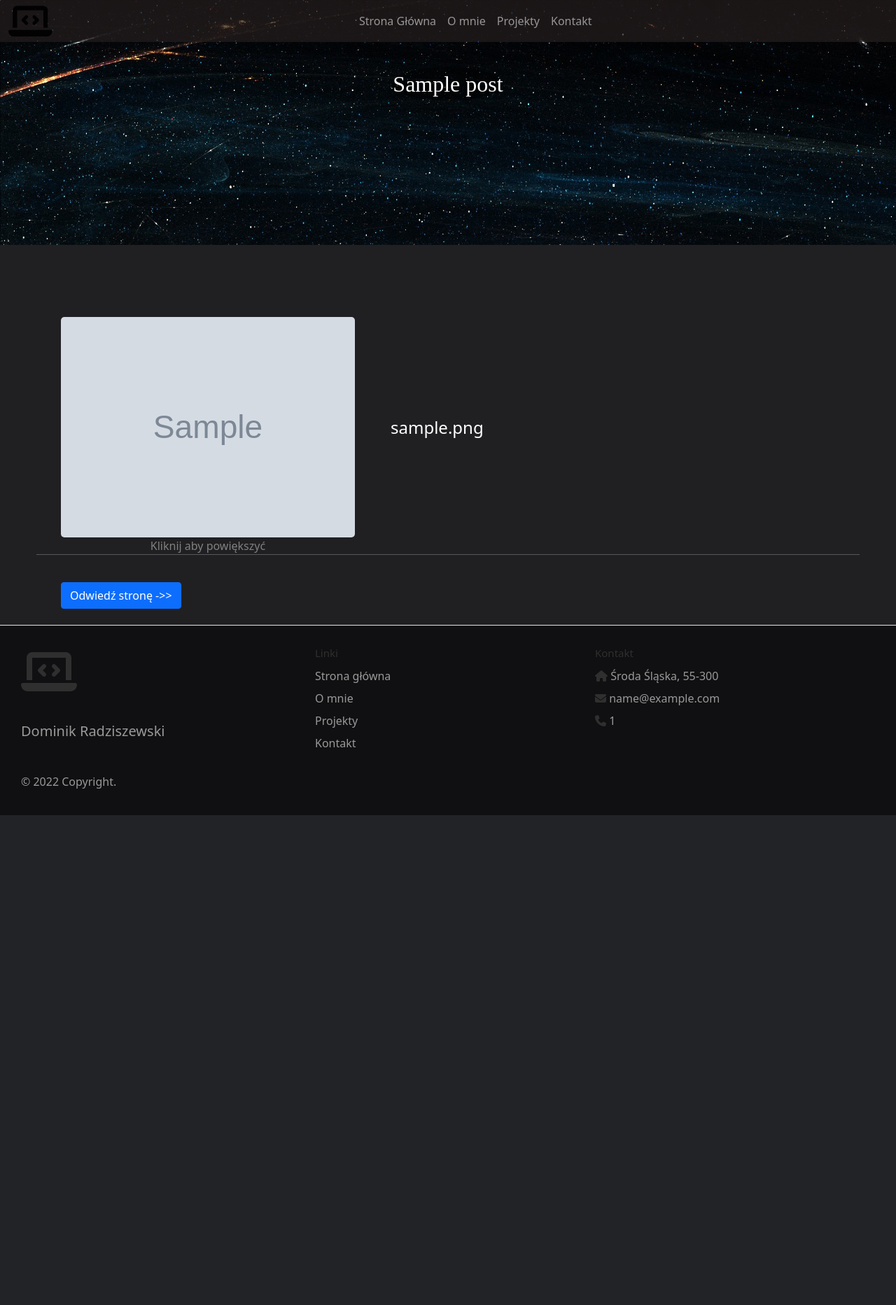
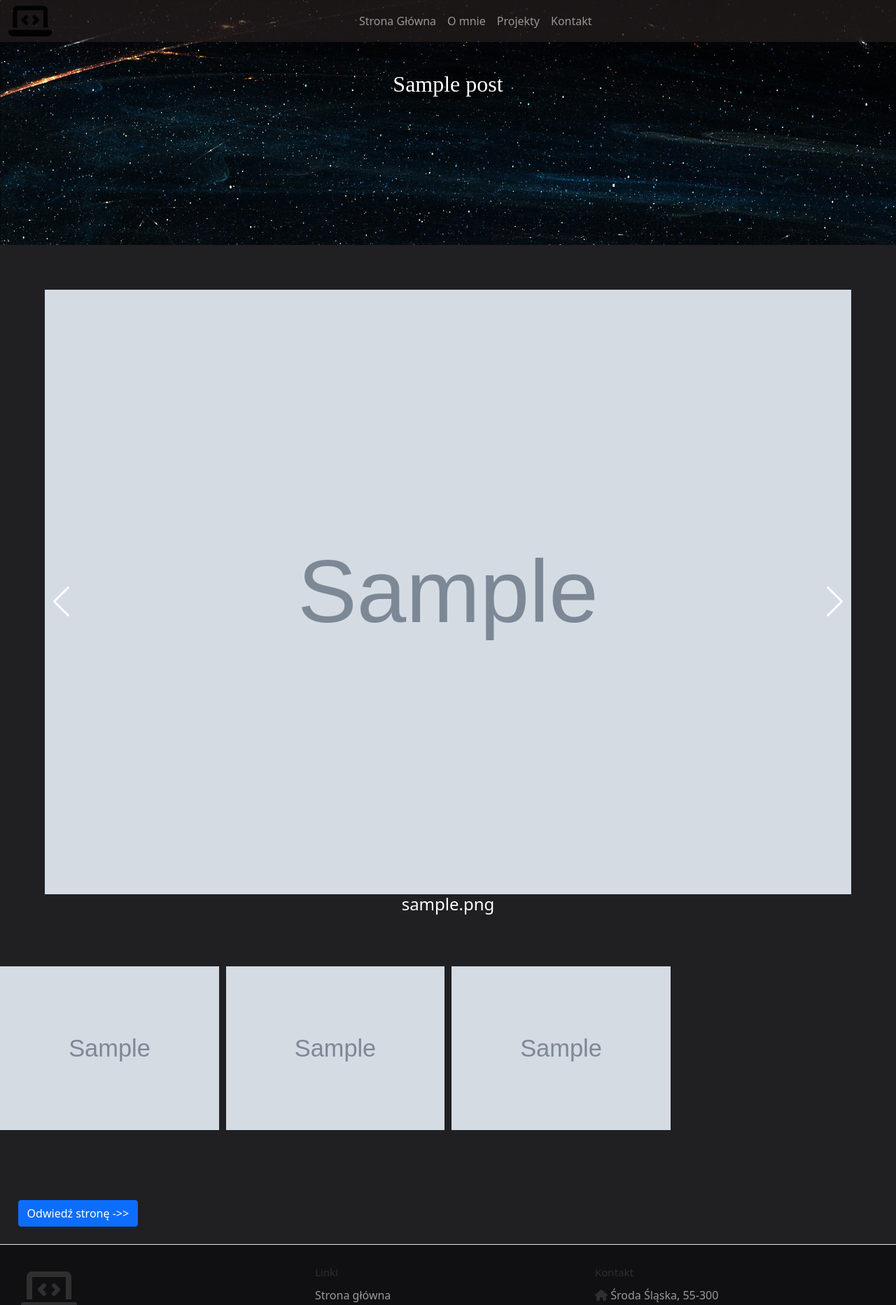
Before and after one commit to DoradR/Portfolio, a Django app: page /projects/all/description/1/ in a window 1280 px wide. Shown: the top 1865 px of the page at 70% size. Before the commit the page ends 1165 px from the top, so only its background shows below. Run offline with Django 4.2, Linux system fonts and the light colour scheme; tables that the repository leaves empty hold one stand-in row (values such as "Sample post"); grey boxes marked "Sample" are stand-in pictures; some libraries are stand-ins or nearby versions.

Commit message:
Create swiper in deatails of project page

```diff
--- a/DominikRadziszewski/static/all_projects_page.css
+++ b/DominikRadziszewski/static/all_projects_page.css
@@ -13,6 +13,7 @@
     margin: 25px 0;
     display: flex;
     justify-content: center;
+    text-align: center;
 }
 
 @media only screen  and (max-width: 850px){
--- a/DominikRadziszewski/static/details_of_project_page.css
+++ b/DominikRadziszewski/static/details_of_project_page.css
@@ -33,121 +33,218 @@
     }
 }
 
-.photos {
+/*.photos {*/
+/*    width: 90%;*/
+/*    margin: 80px 5% 0 5%;*/
+/*}*/
+
+/*.photos img{*/
+/*    width: 90%;*/
+/*    margin: 5% 5% 0 5%;*/
+/*}*/
+
+/*.col-sm-5 {*/
+/*    text-align: center;*/
+/*    color: gray;*/
+/*}*/
+
+/*.photos .col-sm-7{*/
+/*    padding: 1rem;*/
+/*    font-size: 1.5rem;*/
+/*}*/
+
+/*.photos .row{*/
+/*    align-items: center;*/
+/*}*/
+
+/*.myImg {*/
+/*    border-radius: 5px;*/
+/*    cursor: pointer;*/
+/*    transition: 0.3s;*/
+/*    width: 100%;*/
+/*}*/
+
+/*.myImg:hover {opacity: 0.7;}*/
+
+/*.modal {*/
+/*  display: none;*/
+/*  position: fixed;*/
+/*  z-index: 1;*/
+/*  padding-top: 100px;*/
+/*  left: 0;*/
+/*  top: 0;*/
+/*  width: 100%;*/
+/*  height: 100%;*/
+/*  overflow: auto;*/
+/*  background-color: rgb(0,0,0);*/
+/*  background-color: rgba(0,0,0,0.9);*/
+/*}*/
+
+/*.modal-content {*/
+/*  margin: auto;*/
+/*  display: block;*/
+/*  max-width: 100%;*/
+/*}*/
+
+/*#caption {*/
+/*  margin: auto;*/
+/*  display: block;*/
+/*  width: 80%;*/
+/*  max-width: 700px;*/
+/*  text-align: center;*/
+/*  color: #ccc;*/
+/*  padding: 10px 0;*/
+/*  height: 150px;*/
+/*  font-size: 0.75rem;*/
+/*}*/
+
+/*.modal-content, #caption {*/
+/*  animation-name: zoom;*/
+/*  animation-duration: 0.6s;*/
+/*  animation-name: zoom;*/
+/*  animation-duration: 0.6s;*/
+/*}*/
+
+/*@-webkit-keyframes zoom {*/
+/*    from {-webkit-transform: scale(0)}*/
+/*    to {-webkit-transform: scale(1)}*/
+/*}*/
+
+/*@keyframes zoom {*/
+/*    from {transform: scale(0.1)}*/
+/*    to {transform: scale(1)}*/
+/*}*/
+
+/*.close {*/
+/*  position: absolute;*/
+/*  top: 85px;*/
+/*  right: 35px;*/
+/*  color: #f1f1f1;*/
+/*  font-size: 40px;*/
+/*  font-weight: bold;*/
+/*  transition: 0.3s;*/
+/*}*/
+
+/*@media only screen and (max-width: 700px){*/
+/*  .close {*/
+/*    position: absolute;*/
+/*    top: 65px;*/
+/*    right: 20px;*/
+/*    color: #f1f1f1;*/
+/*    font-size: 40px;*/
+/*    font-weight: bold;*/
+/*    transition: 0.3s;*/
+/*  }*/
+/*}*/
+
+/*.close:hover,*/
+/*.close:focus {*/
+/*  color: #bbb;*/
+/*  text-decoration: none;*/
+/*  cursor: pointer;*/
+/*}*/
+
+/*@media only screen and (max-width: 700px){*/
+/*  .modal-content {*/
+/*    width: 100%;*/
+/*  }*/
+/*}*/
+
+/*.carousel-of-pictures {*/
+/*    margin: 5% 0;*/
+/*}*/
+
+/*.carousel-inner {*/
+/*    width: 90%;*/
+/*    margin: 0 5%;*/
+/*}*/
+
+/*.carousel-of-pictures h4{*/
+/*    color: white;*/
+/*    text-align: center;*/
+/*}*/
+
+/*.carousel-of-pictures .card {*/
+/*    background: transparent;*/
+/*    border: none;*/
+/*}*/
+
+.swiper {
     width: 90%;
-    margin: 80px 5% 0 5%;
+    height: 100%;
+    margin: 5%;
 }
 
-.photos img{
-    width: 90%;
-    margin: 5% 5% 0 5%;
+.swiper-slide {
+    text-align: center;
+    font-size: 18px;
+    background: transparent;
+    display: -webkit-box;
+    display: -ms-flexbox;
+    display: -webkit-flex;
+    display: flex;
+    -webkit-box-pack: center;
+    -ms-flex-pack: center;
+    -webkit-justify-content: center;
+    justify-content: center;
+    -webkit-box-align: center;
+    -ms-flex-align: center;
+    -webkit-align-items: center;
+    align-items: center;
+    flex-direction: column;
 }
 
-.col-sm-5 {
-    text-align: center;
-    color: gray;
+.swiper-slide img {
+    display: block;
+    width: 100%;
+    height: 100%;
+    object-fit: cover;
 }
 
-.photos .col-sm-7{
-    padding: 1rem;
-    font-size: 1.5rem;
+.swiper-slide h4{
+    background-color: #202023;
+    color: white;
+    margin: 0;
 }
 
-.photos .row{
-    align-items: center;
+.swiper {
+    width: 100%;
+    height: 300px;
+    margin-left: auto;
+    margin-right: auto;
 }
 
-.myImg {
-    border-radius: 5px;
-    cursor: pointer;
-    transition: 0.3s;
-    width: 100%;
+.swiper-slide {
+    background-size: cover;
+    background-position: center;
 }
 
-.myImg:hover {opacity: 0.7;}
-
-.modal {
-  display: none;
-  position: fixed;
-  z-index: 1;
-  padding-top: 100px;
-  left: 0;
-  top: 0;
-  width: 100%;
-  height: 100%;
-  overflow: auto;
-  background-color: rgb(0,0,0);
-  background-color: rgba(0,0,0,0.9);
+.mySwiper2 {
+    height: 80%;
+    width: 90%;
 }
 
-.modal-content {
-  margin: auto;
-  display: block;
-  max-width: 100%;
+.mySwiper {
+    height: 20%;
+    box-sizing: border-box;
+    padding: 10px 0;
 }
 
-#caption {
-  margin: auto;
-  display: block;
-  width: 80%;
-  max-width: 700px;
-  text-align: center;
-  color: #ccc;
-  padding: 10px 0;
-  height: 150px;
-  font-size: 0.75rem;
+.mySwiper .swiper-slide {
+    width: 25%;
+    height: 100%;
+    opacity: 0.4;
 }
 
-.modal-content, #caption {
-  animation-name: zoom;
-  animation-duration: 0.6s;
-  animation-name: zoom;
-  animation-duration: 0.6s;
+.mySwiper .swiper-slide-thumb-active {
+    opacity: 1;
 }
 
-@-webkit-keyframes zoom {
-    from {-webkit-transform: scale(0)}
-    to {-webkit-transform: scale(1)}
-}
-
-@keyframes zoom {
-    from {transform: scale(0.1)}
-    to {transform: scale(1)}
-}
-
-.close {
-  position: absolute;
-  top: 85px;
-  right: 35px;
-  color: #f1f1f1;
-  font-size: 40px;
-  font-weight: bold;
-  transition: 0.3s;
-}
-
-@media only screen and (max-width: 700px){
-  .close {
-    position: absolute;
-    top: 65px;
-    right: 20px;
-    color: #f1f1f1;
-    font-size: 40px;
-    font-weight: bold;
-    transition: 0.3s;
-  }
-}
-
-.close:hover,
-.close:focus {
-  color: #bbb;
-  text-decoration: none;
-  cursor: pointer;
-}
-
-@media only screen and (max-width: 700px){
-  .modal-content {
+.swiper-slide img {
+    display: block;
     width: 100%;
-  }
+    height: 100%;
+    object-fit: cover;
 }
 
 button {
--- /dev/null
+++ b/DominikRadziszewski/static/swiper_in_details_of_project.js
@@ -0,0 +1,18 @@
+var swiper = new Swiper(".mySwiper", {
+  loop: true,
+  spaceBetween: 10,
+  slidesPerView: 4,
+  freeMode: true,
+  watchSlidesProgress: true,
+});
+var swiper2 = new Swiper(".mySwiper2", {
+  loop: true,
+  spaceBetween: 10,
+  navigation: {
+    nextEl: ".swiper-button-next",
+    prevEl: ".swiper-button-prev",
+  },
+  thumbs: {
+    swiper: swiper,
+  },
+});
--- a/templates/all_projects_page.html
+++ b/templates/all_projects_page.html
@@ -12,7 +12,7 @@
         <span class="centered"></span>
     </section>
     <section class="nav-of-projects">
-        <h3>Strona ta zawiera wszystkie moje projekty zarówno przykładowe jak i te które zostały puszczone na produkcję</h3>
+        <h3>Strona ta zawiera wszystkie moje projekty.</h3>
     </section>
     <section class="filter">
         <ul class="nav nav-tabs">
--- a/templates/details_of_project_page.html
+++ b/templates/details_of_project_page.html
@@ -4,6 +4,7 @@
 {% block tytul %}Opis projektu{% endblock %}
 {% block static %}
     <link rel="stylesheet" href="{% static 'details_of_project_page.css' %}">
+    <script src="https://cdn.jsdelivr.net/npm/swiper/swiper-bundle.min.js"></script>
 {% endblock %}
 
 {% block body %}
@@ -11,27 +12,93 @@
         <img src="/media/milkyway.jpg" alt="The photo of coffee.">
         <span class="centered">{{ title }}</span>
     </section>
-    <section class="photos">
-        {% for picture in picturesOfProject %}
-            <div class="row">
-                <div class="col-sm-5">
-                    <img class="myImg" src="/media/{{ picture.pictureOfPost }}" alt="{{ picture.descriptionOfPicturePolish }}">
-                    <span>Kliknij aby powiększyć</span>
-                    <div id="myModal" class="modal">
-                      <span class="close">&times;</span>
-                      <img class="modal-content" id="img01">
-                      <div id="caption"></div>
+    <section>
+        <div style="--swiper-navigation-color: #fff; --swiper-pagination-color: #fff" class="swiper mySwiper2">
+            <div class="swiper-wrapper">
+                {% for picture in picturesOfProject %}
+                    <div class="swiper-slide">
+                        <img src="/media/{{ picture.pictureOfPost }}" alt="...">
+                        <h4>{{ picture.descriptionOfPicturePolish }}</h4>
                     </div>
-                </div>
-                <div class="col-sm-7">
-                    <span>{{ picture.descriptionOfPicturePolish }}</span>
-                </div>
-                <hr>
+                {% endfor %}
             </div>
-        {% endfor %}
-        <button type="button" onclick="location.href='http://{{ link }}/'" class="btn btn-primary">Odwiedź stronę ->></button>
-        <script src="{% static 'details_of_project_page.js' %}"></script>
+            <div class="swiper-button-next"></div>
+            <div class="swiper-button-prev"></div>
+        </div>
+        <div thumbsSlider="" class="swiper mySwiper">
+            <div class="swiper-wrapper">
+                {% for picture in picturesOfProject %}
+                    <div class="swiper-slide">
+                        <img src="/media/{{ picture.pictureOfPost }}">
+                    </div>
+                {% endfor %}
+            </div>
+        </div>
+    <script src="{% static 'swiper_in_details_of_project.js' %}"></script>
     </section>
+{#    <section class="photos">#}
+{#        {% for picture in picturesOfProject %}#}
+{#            <div class="row">#}
+{#                <div class="col-sm-5">#}
+{#                    <img class="myImg" src="/media/{{ picture.pictureOfPost }}" alt="{{ picture.descriptionOfPicturePolish }}">#}
+{#                    <span>Kliknij aby powiększyć</span>#}
+{#                    <div id="myModal" class="modal">#}
+{#                      <span class="close">&times;</span>#}
+{#                      <img class="modal-content" id="img01">#}
+{#                      <div id="caption"></div>#}
+{#                    </div>#}
+{#                </div>#}
+{#                <div class="col-sm-7">#}
+{#                    <span>{{ picture.descriptionOfPicturePolish }}</span>#}
+{#                </div>#}
+{#                <hr>#}
+{#            </div>#}
+{#        {% endfor %}#}
+{#    </section>#}
+{#    <section class="carousel-of-pictures">#}
+{#        <div id="carouselExampleAutoplaying" class="carousel slide" data-bs-ride="carousel">#}
+{#            <div class="carousel-inner">#}
+{#                <div class="carousel-item active">#}
+{#                    <div class="card">#}
+{#                        <img class="myImg card-img-top" src="/media/codding.png" alt="...">#}
+{#                        <div id="myModal" class="modal">#}
+{#                            <span class="close">&times;</span>#}
+{#                            <img class="modal-content" id="img01">#}
+{#                            <div id="caption"></div>#}
+{#                        </div>#}
+{#                        <div class="card-body">#}
+{#                            <h4 class="card-text">Przesuń w prawo aby wyświetlić więcej zdjęć.</h4>#}
+{#                        </div>#}
+{#                    </div>#}
+{#                </div>#}
+{#            {% for picture in picturesOfProject %}#}
+{#                <div class="carousel-item">#}
+{#                  <div class="card">#}
+{#                    <img class="myImg card-img-top" src="/media/{{ picture.pictureOfPost }}" alt="{{ picture.descriptionOfPicturePolish }}">#}
+{#                      <div id="myModal" class="modal">#}
+{#                          <span class="close">&times;</span>#}
+{#                          <img class="modal-content" id="img01">#}
+{#                          <div id="caption"></div>#}
+{#                      </div>#}
+{#                    <div class="card-body">#}
+{#                      <h4 class="card-text">{{ picture.descriptionOfPicturePolish }}</h4>#}
+{#                    </div>#}
+{#                  </div>#}
+{#                </div>#}
+{#            {% endfor %}#}
+{#          </div>#}
+{#          <button class="carousel-control-prev" type="button" data-bs-target="#carouselExampleAutoplaying" data-bs-slide="prev">#}
+{#            <span class="carousel-control-prev-icon" aria-hidden="true"></span>#}
+{#            <span class="visually-hidden">Previous</span>#}
+{#          </button>#}
+{#          <button class="carousel-control-next" type="button" data-bs-target="#carouselExampleAutoplaying" data-bs-slide="next">#}
+{#            <span class="carousel-control-next-icon" aria-hidden="true"></span>#}
+{#            <span class="visually-hidden">Next</span>#}
+{#          </button>#}
+{#        </div>#}
+{#        <script src="{% static 'details_of_project_page.js' %}"></script>#}
+{#    </section>#}
+    <button type="button" onclick="location.href='http://{{ link }}/'" class="btn btn-primary">Odwiedź stronę ->></button>
 {% endblock %}
 {% block mail %}
     {% for smt in contact %}
--- a/templates/main_page.html
+++ b/templates/main_page.html
@@ -7,7 +7,7 @@
     <meta name="viewport"
           content="width=device-width, user-scalable=no, initial-scale=1.0, maximum-scale=1.0, minimum-scale=1.0">
     <meta http-equiv="X-UA-Compatible" content="ie=edge">
-    {% block title %} {% endblock %}
+    <title>{% block title %} {% endblock %}</title>
     <script src="https://kit.fontawesome.com/d28cd5689d.js" crossorigin="anonymous"></script>
     <link href="https://cdn.jsdelivr.net/npm/bootstrap@5.1.3/dist/css/bootstrap.min.css"
           rel="stylesheet" integrity="sha384-1BmE4kWBq78iYhFldvKuhfTAU6auU8tT94WrHftjDbrCEXSU1oBoqyl2QvZ6jIW3"
@@ -20,7 +20,7 @@
     {% block static %} {% endblock %}
 </head>
 <body>
-    <button onclick="topFunction()" id="myBtn" title="Go to top">Top</button>
+    <button onclick="topFunction()" id="myBtn" title="Go to top"><i class="fa-solid fa-arrow-up"></i></button>
     <nav class="navbar fixed navbar-expand-lg navbar-light fixed-top py-0">
         <div class="container-fluid">
           <a class="navbar-brand" href="{% url 'front_page' %}"><i class="fa-solid fa-laptop-code"></i></a>
```
Also changed, not shown: templates/filtered_by_application_page.html (deleted, +0 -63 lines), templates/filtered_by_website_page.html (deleted, +0 -63 lines), my_media/coffee.jpg (deleted), my_media/pictures_of_post/1070821-gorgerous-drift-car-wallpaper-1920x1080-for-iphone-5s.thumb.jpg.8.jpg (renamed from my_media/pictures_of_post/1070821-gorgerous-drift-car-wallpaper-1920x1080-for-iphone-5s.thumb.jpg_BtM1gtP.jpg), my_media/pictures_of_post/1920x1080_5.jpg_1920x1080_Imperiumtapet_com.jpg (renamed from my_media/pictures_of_post/1920x1080_5.jpg_1920x1080_Imperiumtapet_com_E88zxwl.jpg), my_media/pictures_of_post/2.png (added), my_media/pictures_of_post/4.png (added), my_media/pictures_of_post/5.png (added), my_media/pictures_of_post/Audi_R8_Back_view_Headlights_529664_1920x1080.jpg (renamed from my_media/pictures_of_post/Audi_R8_Back_view_Headlights_529664_1920x1080_BbNfsGr.jpg), my_media/pictures_of_post/comment_3RRsa4IIxRlTy2nxiXiRwMurTb3RMh09.jpg (added), my_media/pictures_of_post/milkyway_DscIOvs.jpg (deleted).
